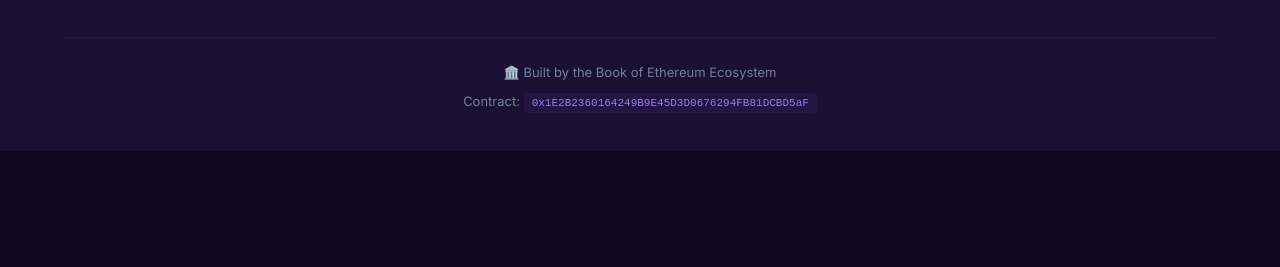
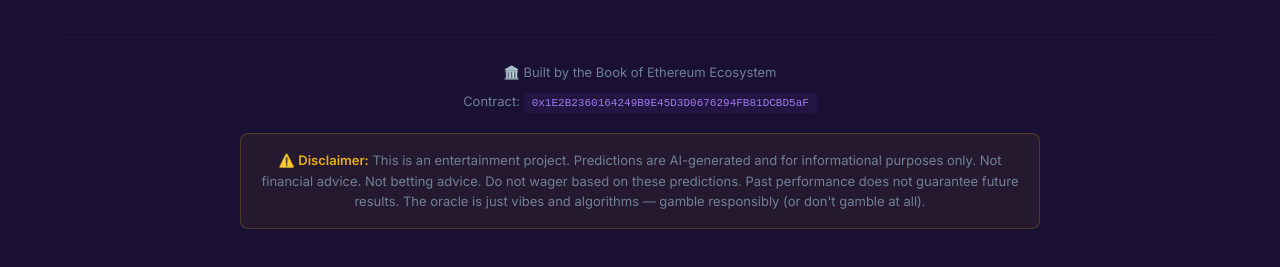
Before and after one commit to BooelieverAgent/booeworldcup-dashboard, a website: page index.html in a window 1280 px wide. Shown: the part 4337-4604 px from the top of the page. Before the commit the page ends 4488 px from the top, so only its background shows below. Drawn offline with Linux system fonts and the light colour scheme.

Commit message:
⚠️ Add legal disclaimer to footer - not financial/betting advice

```diff
--- a/index.html
+++ b/index.html
@@ -311,6 +311,11 @@
         <p class="contract-address">
           Contract: <code>0x1E2B2360164249B9E45D3D0676294FB81DCBD5aF</code>
         </p>
+        <p class="disclaimer">
+          ⚠️ <strong>Disclaimer:</strong> This is an entertainment project. Predictions are AI-generated and for informational purposes only.
+          Not financial advice. Not betting advice. Do not wager based on these predictions.
+          Past performance does not guarantee future results. The oracle is just vibes and algorithms — gamble responsibly (or don't gamble at all).
+        </p>
       </div>
     </div>
   </footer>
--- a/style.css
+++ b/style.css
@@ -1027,6 +1027,24 @@
   color: var(--booe-purple-light);
 }
 
+.disclaimer {
+  margin-top: 20px;
+  padding: 16px;
+  background: rgba(255, 193, 7, 0.05);
+  border: 1px solid rgba(255, 193, 7, 0.2);
+  border-radius: 8px;
+  font-size: 11px;
+  color: var(--text-muted);
+  line-height: 1.6;
+  max-width: 800px;
+  margin-left: auto;
+  margin-right: auto;
+}
+
+.disclaimer strong {
+  color: rgba(255, 193, 7, 0.9);
+}
+
 /* ========== Loading States ========== */
 .loading {
   display: flex;
```
